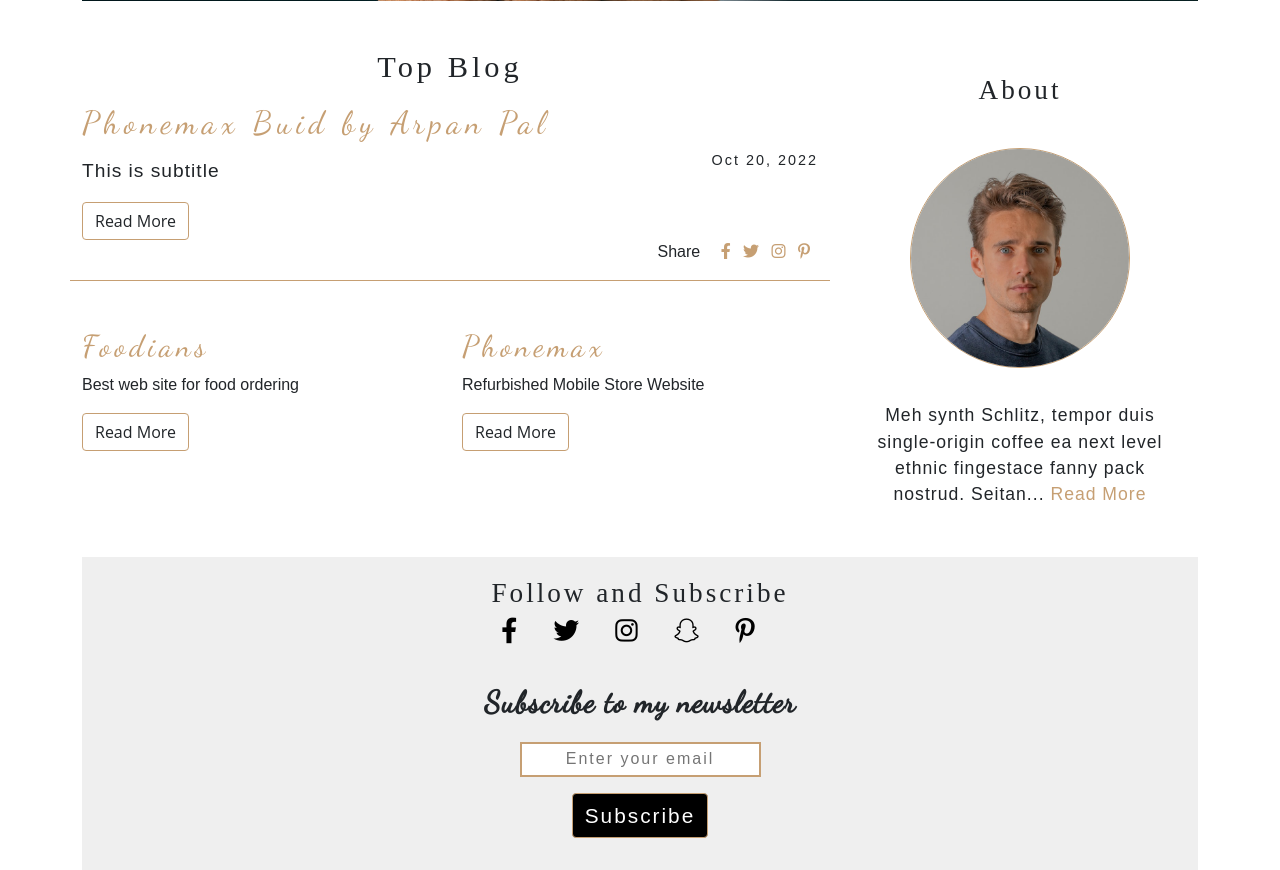
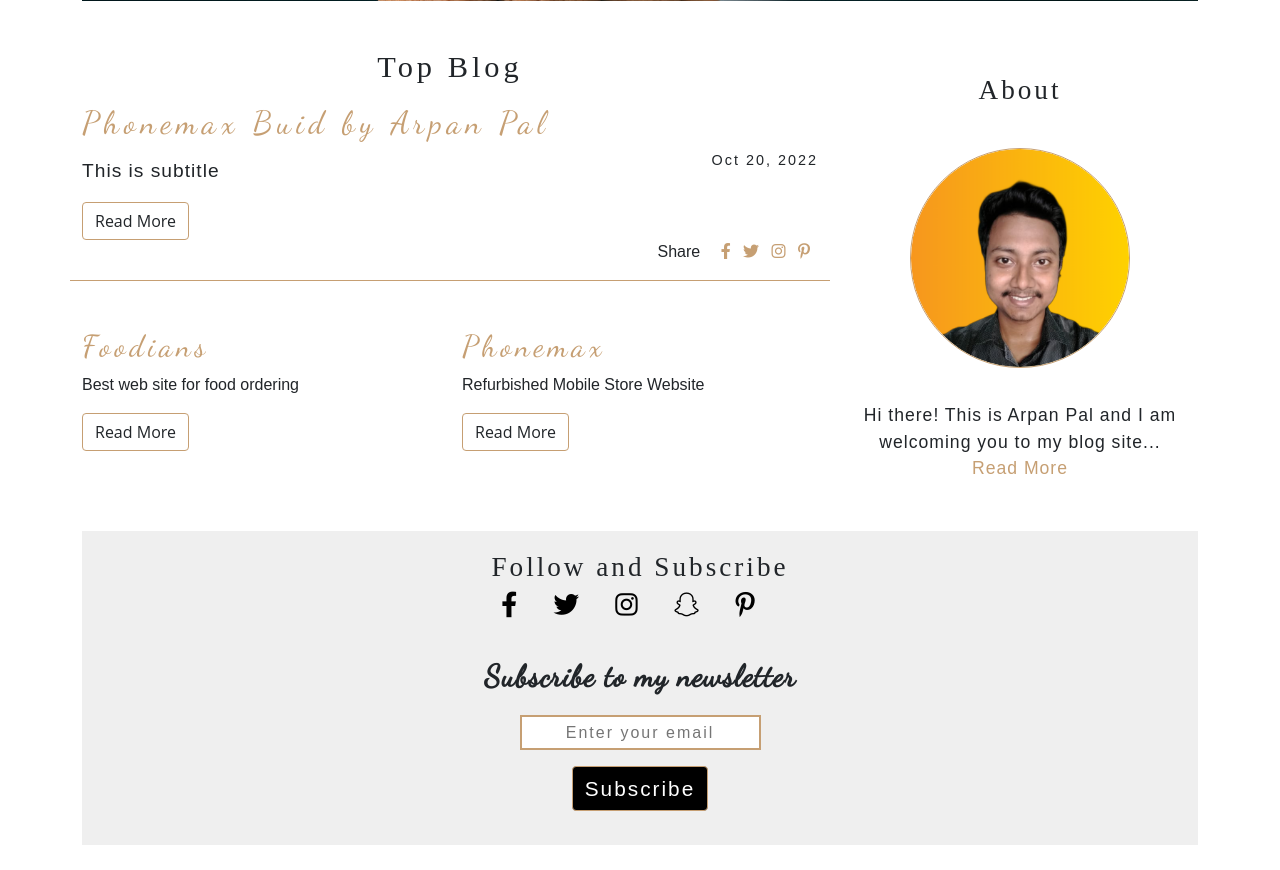
Before and after one commit to Arpan-Pal1/BlogAr, a Flask app: page / in a window 1280 px wide. Shown: the part 816-1686 px from the top of the page. Run offline with Flask 2, Linux system fonts and the light colour scheme; data comes from the database, SQL or seed files in the repository; both versions use the stored data as it was after the commit; some libraries are stand-ins or nearby versions; some web fonts are replaced.

Commit message:
changing for documentaion

```diff
--- a/templates/index.html
+++ b/templates/index.html
@@ -1,43 +1,5 @@
 {% extends 'base.html' %}
 {% block body %}
-<!-- carousel section -->
-<!-- <div class="container  mt-5">
-  <div id="carouselExampleFade" class="carousel slide carousel-fade" data-bs-ride="carousel">
-    <div class="carousel-inner w-100 ">
-      <div class="carousel-item first_item active d-flex justify-content-center align-item-center">
-
-        <div class="carousel_item text-center" ">
-
-
-
-      </div>
-    </div>
-    <div class="carousel-item  second_item d-flex justify-content-center align-item-center">
-      <div class="carousel_item text-center" ">
-
-
-
-
-    </div>
-  </div>
-  <div class="carousel-item third_item d-flex justify-content-center align-item-center">
-    <div class="carousel_item text-center" ">
-
-
-
-  </div>
-</div>
-</div>
-<button class="carousel-control-prev" type="button" data-bs-target="#carouselExampleFade" data-bs-slide="prev">
-  <span class="carousel-control-prev-icon" aria-hidden="true"></span>
-  <span class="visually-hidden">Previous</span>
-</button>
-<button class="carousel-control-next" type="button" data-bs-target="#carouselExampleFade" data-bs-slide="next">
-  <span class="carousel-control-next-icon" aria-hidden="true"></span>
-  <span class="visually-hidden">Next</span>
-</button>
-</div>
-</div> -->
 
 
 <div class="container mt-5">
@@ -101,10 +63,9 @@
     <div class="about col-lg-4 col-sm-12 mt-3">
       <div class="about text-center">
         <p class="tobe_borderd">About</p>
-        <img src="{{ url_for('static', filename='../static/image/julian-wan-WNoLnJo7tS8-unsplash.jpg') }}" alt=""
+        <img src="{{ url_for('static', filename='../static/image/profile-pic (1).png') }}" alt=""
           class="profile_img mt-5" >
-        <p class="mt-3 profile_text">Meh synth Schlitz, tempor duis single-origin coffee ea next level ethnic fingestace
-          fanny pack nostrud. Seitan... <a href="#"> Read More</a></p>
+        <p class="mt-3 profile_text">Hi there! This is Arpan Pal and I am welcoming you to my blog site... <a href="#"> Read More</a></p>
 
       </div>
 
--- a/templates/login.html
+++ b/templates/login.html
@@ -1,8 +1,4 @@
 {% extends 'base.html'%}
-
-
-
-
 {% block body %}
 <div class="container mt-3">
     <div class="row">
--- a/templates/registration.html
+++ b/templates/registration.html
@@ -1,8 +1,4 @@
 {% extends 'base.html'%}
-
-
-
-
 {% block body %}
 <div class="container mt-3">
     <div class="row">
```
Also changed, not shown: templates/blog.html (+0 -7 lines), templates/blog_details.html (+0 -23 lines), blogs.db, static/image/profile-pic (1).png (added).
